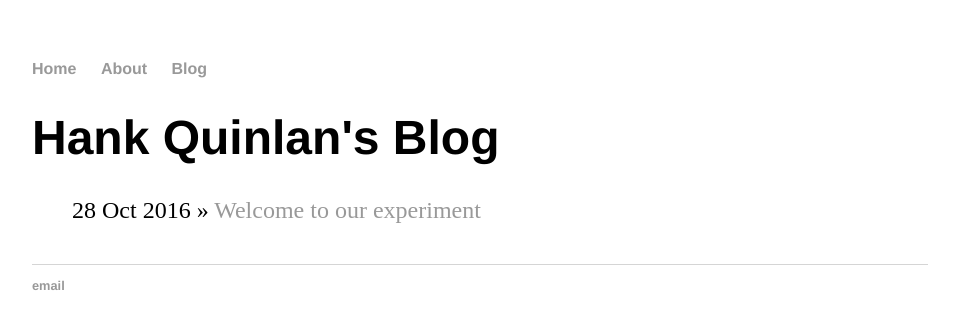
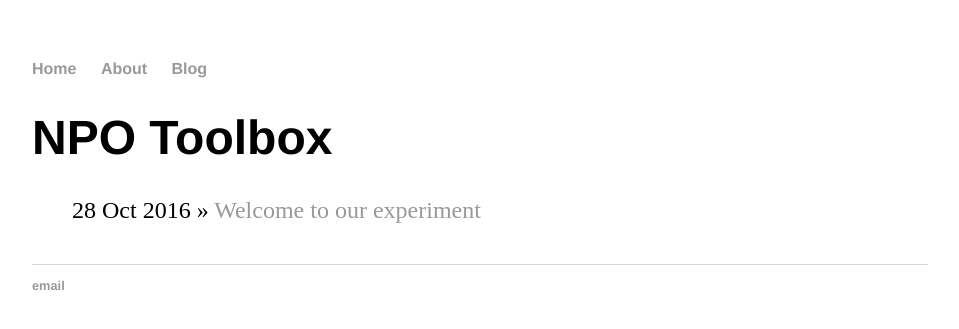
Before and after one commit to jfw278/jfw278.github.io, a Jekyll site: the page built from blog/index.html, in a window 1280 px wide. Shown: the top 329 px of the page, without its empty margins (160-1119 px from the left). Built offline with Jekyll 4.4.1, drawn with Linux system fonts in a browser that asks for light colours.

Commit message:
Update index.html

```diff
--- a/blog/index.html
+++ b/blog/index.html
@@ -1,6 +1,6 @@
 ---
 layout: default
-title: Hank Quinlan's Blog
+title: NPO Toolbox
 ---
 	<h1>{{ page.title }}</h1>
 	<ul class="posts">
```
